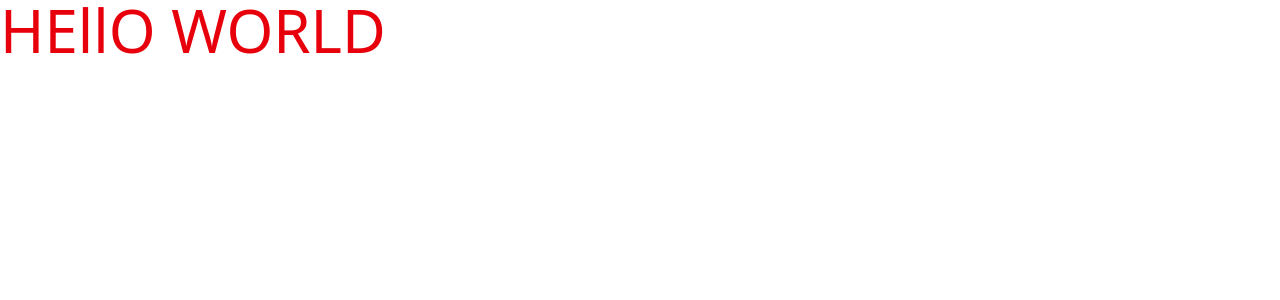
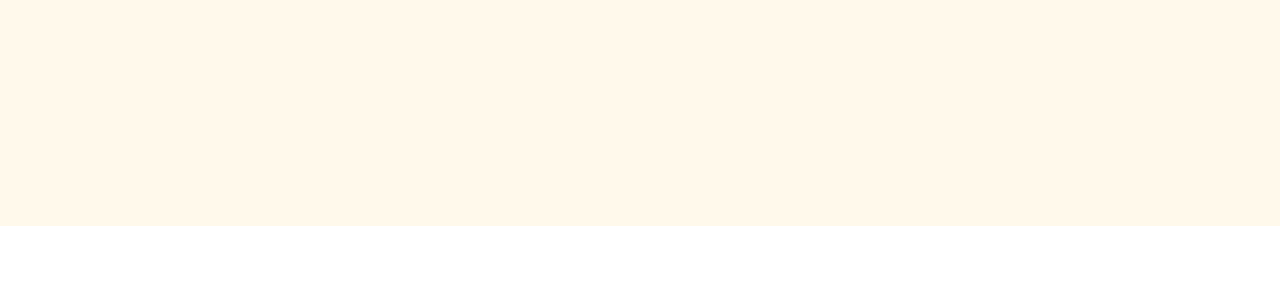
Before and after one commit to Anayatul-Ahad-Shoikot/nextpet, a Next.js app: page / in a window 1280 px wide. Shown: the top 300 px of the page. Built offline with nearby package versions, Linux system fonts and the light colour scheme.

Commit message:
work started

```diff
--- a/src/app/globals.css
+++ b/src/app/globals.css
@@ -1,5 +1,5 @@
 @import "tailwindcss";
 
 @utility container {
-    @apply max-w-[1440px] mx-auto;
+  @apply max-w-[1440px] mx-auto;
 }
--- a/src/app/page.tsx
+++ b/src/app/page.tsx
@@ -1,9 +1,10 @@
 import Image from "next/image";
+import TrendingProducts from "../components/shourov/TrendingProducts";
 
 export default function Home() {
-    return (
-        <div className="container">
-            <h1 className="text-6xl text-red-600">HEllO WORLD</h1>
-        </div>
-    );
+  return (
+    <main>
+      <TrendingProducts />
+    </main>
+  );
 }
--- /dev/null
+++ b/src/components/shourov/TrendingProducts.tsx
@@ -0,0 +1,11 @@
+const TrendingProducts = () => {
+  return (
+    <section>
+      <div className="section_wrapper bg-[#FFF9EB] pt-[151px] pb-[75px]">
+        <div className="container"></div>
+      </div>
+    </section>
+  );
+};
+
+export default TrendingProducts;
```
Also changed, not shown: 1 other file (tests, documents, lock files or other folders).
